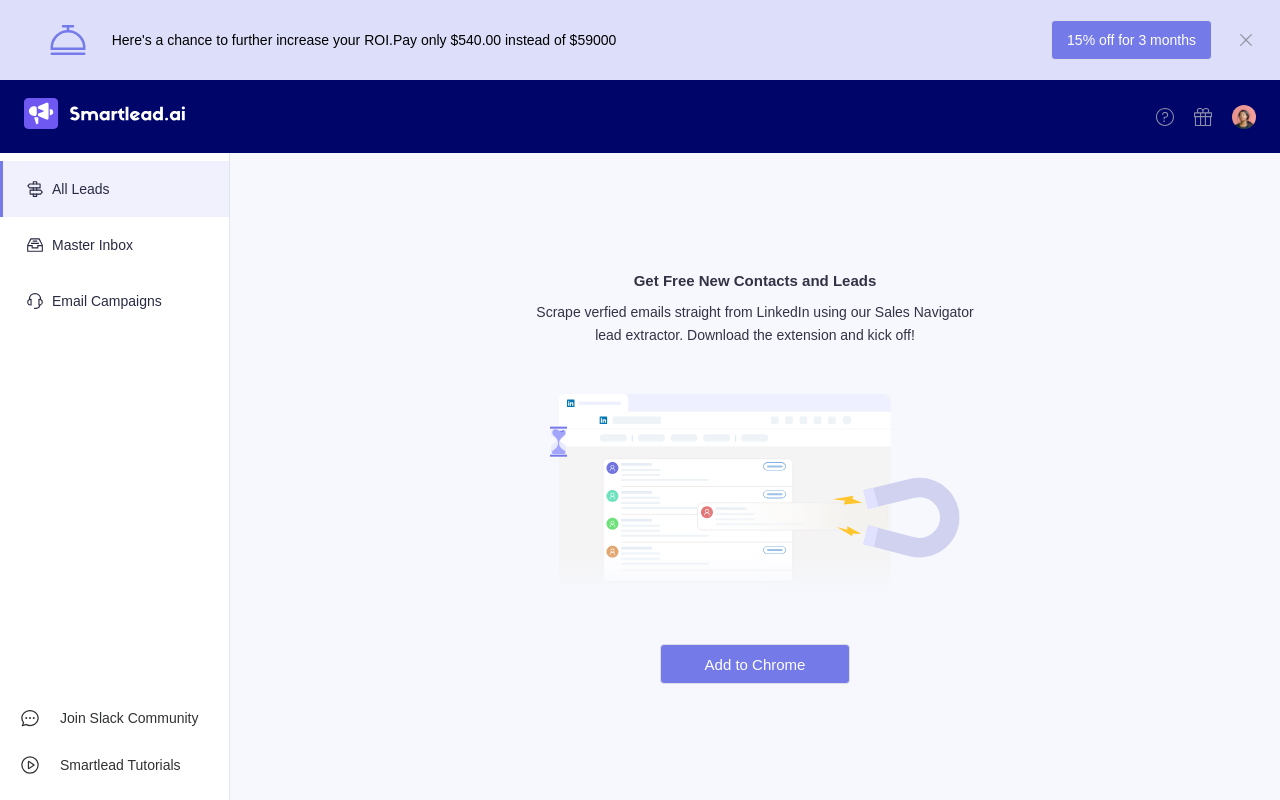
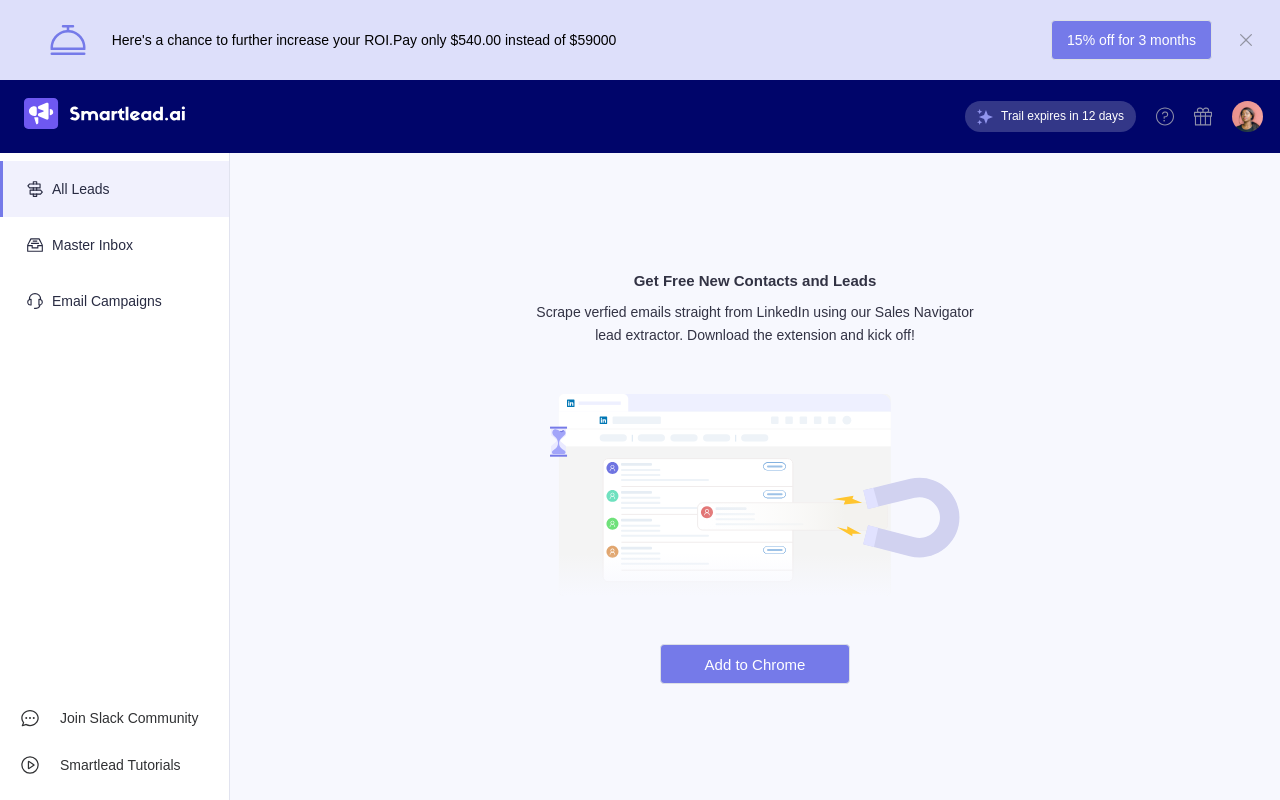
Before and after one commit to Manu-jayaprakash/smart-lead-ai, a Vue app: page / in a window 1280 px wide. Both pictures are taken after a click on the button "Sign in". Built offline with nearby package versions, Linux system fonts and the light colour scheme.

Commit message:
added validity component

```diff
--- a/src/components/common/CommonInput.vue
+++ b/src/components/common/CommonInput.vue
@@ -5,6 +5,7 @@
     </div>
 
     <el-input
+      v-bind="$attrs"
       v-model="model"
       :placeholder="placeholder"
       :type="inputType"
--- a/src/components/email-campaigns/EmailCampaigns.vue
+++ b/src/components/email-campaigns/EmailCampaigns.vue
@@ -7,7 +7,12 @@
     </el-tabs>
 
     <div class="email-campaigns__header-actions flex">
-      <CommonInput v-model="searchText" placeholder="Search Campaigns" />
+      <CommonInput
+        v-model="searchText"
+        placeholder="Search Campaigns"
+        :prefix-icon="Search"
+        class="email-campaigns__header-actions-search"
+      />
       <CommonButton label="+ Add Campaign" class="email-campaigns__header-actions-cta ml-lg" />
     </div>
   </div>
@@ -19,6 +24,7 @@
 import CommonButton from '@/components/common/CommonButton.vue'
 import { computed, ref } from 'vue'
 import emailCampaingTableData from './constants/emailCampaingTableData'
+import { Search } from '@element-plus/icons-vue'
 
 const searchText = ref('')
 const activeName = ref('campaigns')
@@ -50,4 +56,8 @@
 .email-campaigns__header-actions-cta {
   height: 32px;
 }
+.email-campaigns__header-actions-search :deep(.el-input__wrapper) {
+  background-color: #fafaff;
+  width: 16.25rem;
+}
 </style>
--- a/src/components/navigation-bar/NavigationBar.vue
+++ b/src/components/navigation-bar/NavigationBar.vue
@@ -5,6 +5,7 @@
     </div>
 
     <div class="navigation-bar__actions flex mr-lg" v-if="store.isUserLoggedIn">
+      <NavigationBarTrialValidity />
       <img src="/src/assets/images/question.svg" alt="question" class="cursor-pointer" />
       <img src="/src/assets/images/gifts.svg" alt="gift" class="cursor-pointer" />
 
@@ -16,6 +17,7 @@
 <script lang="ts" setup>
 import { useAuthStore } from '@/stores/useAuthStore'
 import NavigationBarMenu from '@/components/navigation-bar/NavigationBarMenu.vue'
+import NavigationBarTrialValidity from '@/components/navigation-bar/NavigationBarTrialValidity.vue'
 
 const store = useAuthStore()
 </script>
--- /dev/null
+++ b/src/components/navigation-bar/NavigationBarTrialValidity.vue
@@ -0,0 +1,26 @@
+<template>
+  <div class="navigation-bar-trail-validity flex align-center">
+    <img src="/src/assets/images/star.svg" alt="star" class="mr-sm" />
+
+    Trail expires in 12 days
+    <div class="overlay"></div>
+  </div>
+</template>
+<style lang="scss" scoped>
+.navigation-bar-trail-validity {
+  color: #fff;
+  position: relative;
+  padding: 0.375rem 0.75rem;
+  font-size: 0.75rem;
+}
+.overlay {
+  position: absolute;
+  top: 0;
+  left: 0;
+  right: 0;
+  bottom: 0;
+  background-color: #fff;
+  opacity: 0.2;
+  border-radius: 30px;
+}
+</style>
```
Also changed, not shown: src/assets/images/star.svg (added).
